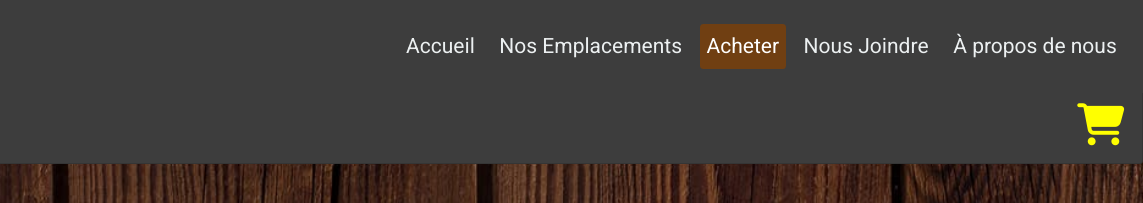
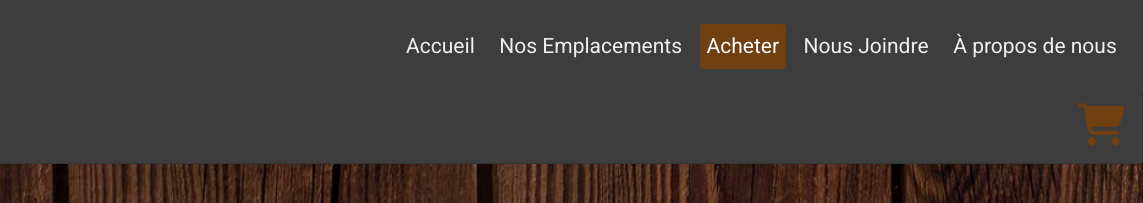
Before and after one commit to MathieuSevegny/DesignWeb, a plain HTML site: page DesignWeb/ProjetFinal/prix.html in a window 1280 px wide. Shown: the top 203 px of the page, 137-1280 px from the left. Drawn offline with Linux system fonts and the light colour scheme; grey boxes are pictures that could not be loaded.

Commit message:
Changement de la couleur aux désirs de Shany

```diff
--- a/DesignWeb/ProjetFinal/css/style.css
+++ b/DesignWeb/ProjetFinal/css/style.css
@@ -146,7 +146,7 @@ header video {
     text-decoration: none;
 }
 .cart{
-    color: yellow;
+    color: #703f12;
 }
 .cart:hover{
     cursor: pointer;
```
